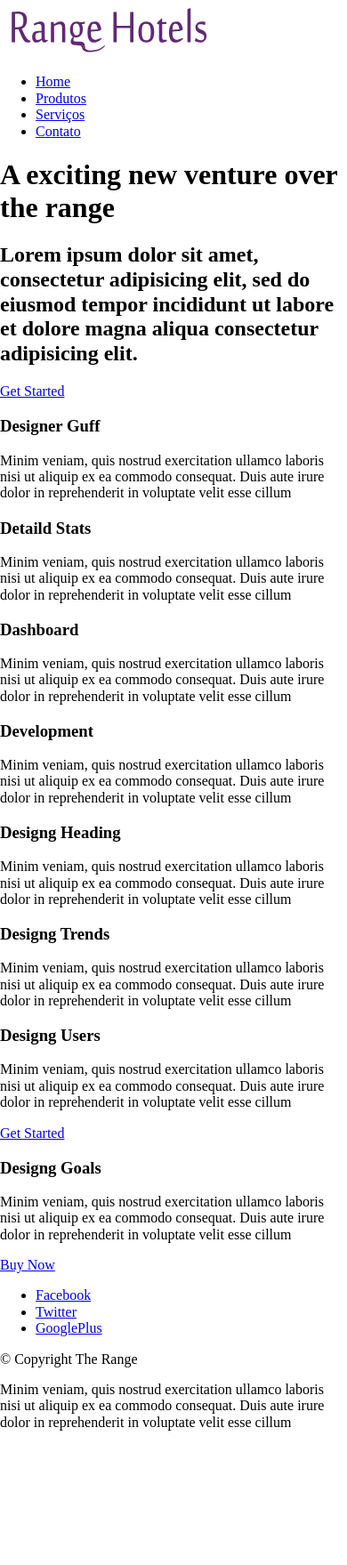
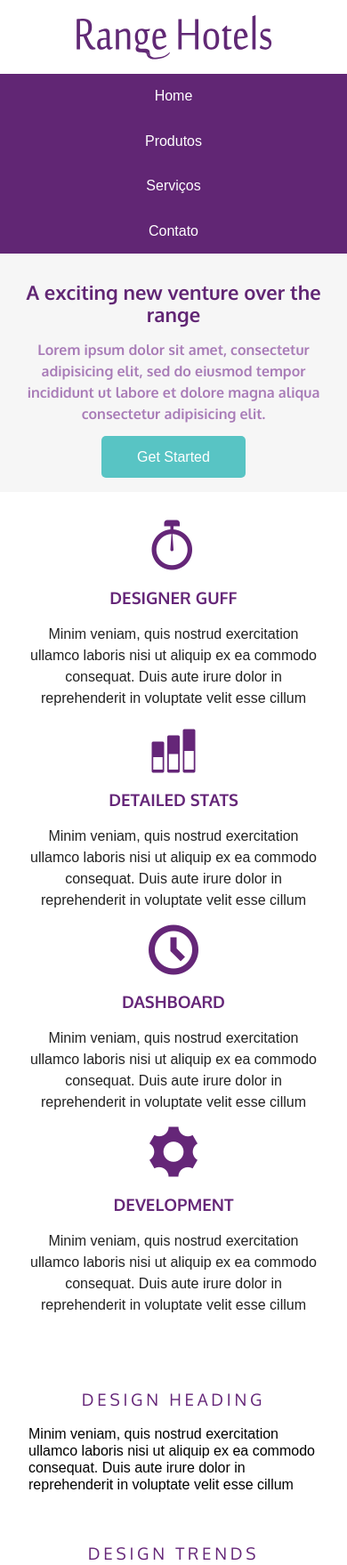
Before and after one commit to Guitomesz/RangeHotels, a plain HTML site: page index.html in a window 390 px wide. Shown: the top 1759 px of the page at 89% size. Before the commit the page ends 1624 px from the top, so only its background shows below. Drawn offline with Linux system fonts and the light colour scheme.

Commit message:
site base antes de ser responsivo

```diff
--- a/css/EstiloRangeHotels.css
+++ b/css/EstiloRangeHotels.css
@@ -1,5 +1,146 @@
-body{
+@charset "UTF-8";
+
+html{
+    font-family: sans-serif;
 }
 
-nav{
+h1, h2, h3, h4, h5 ,h6{
+    font-family: "Oxygen";
+
 }
+
+.top-header{
+    text-align: center;
+}
+
+.top-header-logo{
+    margin: 0.5em;
+}
+
+.top-nav{
+    background: #612674;
+    text-align: center;
+
+}
+
+.top-nav ul{
+    list-style: none;
+    margin: 0;
+    padding: 0;
+}
+
+.top-nav a{
+    color: white;
+    text-decoration: none;
+    display: block;
+    padding: 1em;
+}
+
+.top-nav a:hover{
+    background: #7c3792;
+}
+
+.top-content{
+    padding: 1em;
+    text-align: center;
+    background: #f6f6f6;
+}
+
+.top-content-title{
+    color: #612674;
+    font-size: 1.375em;
+    /* (22/16=1.375) */
+    margin: 1.375;
+
+}
+
+.top-content-subtitle{
+    color: #a87bb7;
+    font-size: 1em;
+    line-height: 1.5em;
+}
+
+.middle-content{
+    text-align: center;
+    margin: 2em;
+}
+
+.middle-content p{
+    line-height: 1.5em;
+    color: #222;
+}
+
+.middle-content span[class^=icon]{
+    font-size: 3.5em;
+    color: #652678;
+}
+
+.middle-content-title{
+    text-align: center;
+    color: #652678;
+    text-transform: uppercase;
+}
+
+.main-content{
+    padding: 2em;
+}
+
+.main-content p{
+    line-height: 1.2em;
+}
+
+.main-content-arcticle{
+    margin-bottom: 3.5em;
+}
+
+.main-content-title{
+    letter-spacing: 0.2em;
+    text-align: center;
+    color: #652678;
+    text-transform: uppercase;
+    font-weight: normal;
+}
+
+.footer{
+    background: #25303e;
+    color: #83969f;
+    text-align: center;
+    padding-bottom: 2em;
+}
+
+.footer-menushare{
+    background: #303d4c;
+    padding: 0.5em;
+}
+
+.footer-menushare li{
+    display: inline-block;
+    margin: 0em 1em;
+}
+
+.footer-menushare a{
+    font-size: 1.1em;
+    text-decoration: none;
+    color: white;
+}
+
+.btn{
+    display: inline-block;
+    padding: 0.9em 2.5em;
+    background: #58c4c4;
+    border-radius: 5px;
+    color: white;
+    text-decoration: none;
+}
+
+.btn:hover{
+    background: #37a0a0;
+}
+
+.hidden{
+    width: 0;
+    height: 0;
+    overflow: hidden;
+    display: block;
+    opacity: 0;
+}
--- /dev/null
+++ b/demo-files/demo.css
@@ -0,0 +1,151 @@
+body {
+  padding: 0;
+  margin: 0;
+  font-family: sans-serif;
+  font-size: 1em;
+  line-height: 1.5;
+  color: #555;
+  background: #fff;
+}
+h1 {
+  font-size: 1.5em;
+  font-weight: normal;
+}
+small {
+  font-size: .66666667em;
+}
+a {
+  color: #e74c3c;
+  text-decoration: none;
+}
+a:hover, a:focus {
+  box-shadow: 0 1px #e74c3c;
+}
+.bshadow0, input {
+  box-shadow: inset 0 -2px #e7e7e7;
+}
+input:hover {
+  box-shadow: inset 0 -2px #ccc;
+}
+input, fieldset {
+  font-family: sans-serif;
+  font-size: 1em;
+  margin: 0;
+  padding: 0;
+  border: 0;
+}
+input {
+  color: inherit;
+  line-height: 1.5;
+  height: 1.5em;
+  padding: .25em 0;
+}
+input:focus {
+  outline: none;
+  box-shadow: inset 0 -2px #449fdb;
+}
+.glyph {
+  font-size: 16px;
+  width: 15em;
+  padding-bottom: 1em;
+  margin-right: 4em;
+  margin-bottom: 1em;
+  float: left;
+  overflow: hidden;
+}
+.liga {
+  width: 80%;
+  width: calc(100% - 2.5em);
+}
+.talign-right {
+  text-align: right;
+}
+.talign-center {
+  text-align: center;
+}
+.bgc1 {
+  background: #f1f1f1;
+}
+.fgc1 {
+  color: #999;
+}
+.fgc0 {
+  color: #000;
+}
+p {
+  margin-top: 1em;
+  margin-bottom: 1em;
+}
+.mvm {
+  margin-top: .75em;
+  margin-bottom: .75em;
+}
+.mtn {
+  margin-top: 0;
+}
+.mtl, .mal {
+  margin-top: 1.5em;
+}
+.mbl, .mal {
+  margin-bottom: 1.5em;
+}
+.mal, .mhl {
+  margin-left: 1.5em;
+  margin-right: 1.5em;
+}
+.mhmm {
+  margin-left: 1em;
+  margin-right: 1em;
+}
+.mls {
+  margin-left: .25em;
+}
+.ptl {
+  padding-top: 1.5em;
+}
+.pbs, .pvs {
+  padding-bottom: .25em;
+}
+.pvs, .pts {
+  padding-top: .25em;
+}
+.unit {
+  float: left;
+}
+.unitRight {
+  float: right;
+}
+.size1of2 {
+  width: 50%;
+}
+.size1of1 {
+  width: 100%;
+}
+.clearfix:before, .clearfix:after {
+  content: " ";
+  display: table;
+}
+.clearfix:after {
+  clear: both;
+}
+.hidden-true {
+  display: none;
+}
+.textbox0 {
+  width: 3em;
+  background: #f1f1f1;
+  padding: .25em .5em;
+  line-height: 1.5;
+  height: 1.5em;
+}
+#testDrive {
+  display: block;
+  padding-top: 24px;
+  line-height: 1.5;
+}
+.fs0 {
+  font-size: 16px;
+}
+.fs1 {
+  font-size: 32px;
+}
--- a/index.html
+++ b/index.html
@@ -7,12 +7,13 @@
     <link rel="stylesheet" type="text/css" href="/css/EstiloRangeHotels.css">
     <link rel="stylesheet" type="text/css" href="/css/normalize.css">
     <link rel="stylesheet" type="text/css" href="/css/print.css">
+    <link rel="stylesheet" type="text/css" href="/style.css">
 </head>
 
 <body>
-    <header>
-        <img src="/images/logo_mob.svg" alt="logotipo range hotels">
-        <nav>
+    <header class="top-header">
+        <img class="top-header-logo" src="/images/logo_mob.svg" alt="logotipo range hotels">
+        <nav class="top-nav">
             <ul>
                 <li><a href="#">Home</a></li>
                 <li><a href="#">Produtos</a></li>
@@ -22,41 +23,46 @@
         </nav>
     </header>
 
-    <section>
+    <section class="top-content">
 
-        <h1>A exciting new venture over the range</h1>
+        <h1 class="top-content-title">A exciting new venture over the range</h1>
 
-        <h2>Lorem ipsum dolor sit amet, consectetur adipisicing elit, sed do eiusmod tempor incididunt ut labore et dolore magna aliqua consectetur adipisicing elit.</h2>
+        <h2 class="top-content-subtitle">Lorem ipsum dolor sit amet, consectetur adipisicing elit, sed do eiusmod tempor incididunt ut labore et dolore magna aliqua consectetur adipisicing elit.</h2>
 
-        <a href="#">Get Started</a>
+        <a class="btn" href="#">Get Started</a>
 
     </section>
 
-    <section>
+    <section class="middle-content">
 
         <article>
-            <h3>Designer Guff</h3>
+
+            <span class="icon-stopwatch"></span>
+            <h3 class="middle-content-title">Designer Guff</h3>
             <p>
                 Minim veniam, quis nostrud exercitation ullamco laboris nisi ut aliquip ex ea commodo consequat. Duis aute irure dolor in reprehenderit in voluptate velit esse cillum
             </p>
         </article>
 
         <article>
-            <h3>Detaild Stats</h3>
+            <span class="icon-stats-bars2"></span>
+            <h3 class="middle-content-title" class="middle-content-title">Detailed Stats</h3>
             <p>
                 Minim veniam, quis nostrud exercitation ullamco laboris nisi ut aliquip ex ea commodo consequat. Duis aute irure dolor in reprehenderit in voluptate velit esse cillum
             </p>
         </article>
 
         <article>
-            <h3>Dashboard</h3>
+            <span class="icon-clock"></span>
+            <h3 class="middle-content-title">Dashboard</h3>
             <p>
                 Minim veniam, quis nostrud exercitation ullamco laboris nisi ut aliquip ex ea commodo consequat. Duis aute irure dolor in reprehenderit in voluptate velit esse cillum
             </p>
         </article>
 
         <article>
-            <h3>Development</h3>
+            <span class="icon-cog"></span>
+            <h3 class="middle-content-title">Development</h3>
             <p>
                 Minim veniam, quis nostrud exercitation ullamco laboris nisi ut aliquip ex ea commodo consequat. Duis aute irure dolor in reprehenderit in voluptate velit esse cillum
             </p>
@@ -64,44 +70,47 @@
 
     </section>
 
-    <section>
+    <section class="main-content">
 
-        <article>
-            <h3>Designg Heading</h3>
+        <article class="main-content-arcticle">
+            <h3 class="main-content-title">Design Heading</h3>
             <p>
                 Minim veniam, quis nostrud exercitation ullamco laboris nisi ut aliquip ex ea commodo consequat. Duis aute irure dolor in reprehenderit in voluptate velit esse cillum
             </p>
         </article>
 
-        <article>
-            <h3>Designg Trends</h3>
+        <article class="main-content-arcticle">
+
+            <h3 class="main-content-title">Design Trends</h3>
             <p>
                 Minim veniam, quis nostrud exercitation ullamco laboris nisi ut aliquip ex ea commodo consequat. Duis aute irure dolor in reprehenderit in voluptate velit esse cillum
             </p>
         </article>
 
-        <article>
-            <h3>Designg Users</h3>
+                <article class="main-content-arcticle">
+
+            <h3 class="main-content-title">Design Users</h3>
             <p>
                 Minim veniam, quis nostrud exercitation ullamco laboris nisi ut aliquip ex ea commodo consequat. Duis aute irure dolor in reprehenderit in voluptate velit esse cillum
             </p>
-            <a href="#">Get Started</a>
+            <a class="btn" href="#">Get Started</a>
         </article>
 
-        <article>
-            <h3>Designg Goals</h3>
+                <article class="main-content-arcticle">
+
+            <h3 class="main-content-title">Design Goals</h3>
             <p>
                 Minim veniam, quis nostrud exercitation ullamco laboris nisi ut aliquip ex ea commodo consequat. Duis aute irure dolor in reprehenderit in voluptate velit esse cillum
             </p>
-            <a href="#">Buy Now</a>
+            <a class="btn" href="#">Buy Now</a>
         </article>
     </section>
 
-    <footer>
-        <ul>
-            <li><a href="#">Facebook</a></li>
-            <li><a href="#">Twitter</a></li>
-            <li><a href="#">GooglePlus</a></li>
+    <footer class="footer">
+        <ul class="footer-menushare">
+            <li><a class="icon-facebook" href="#"><span class="hidden">Facebook</span></a></li>
+            <li><a class="icon-twitter" href="#"><span class="hidden">Twitter</span></a></li>
+            <li><a class="icon-google-plus" href="#"><span class="hidden">GooglePlus</span></a></li>
         </ul>
         <p> &copy; Copyright The Range</p>
         <p>Minim veniam, quis nostrud exercitation ullamco laboris nisi ut aliquip ex ea commodo consequat. Duis aute irure dolor in reprehenderit in voluptate velit esse cillum</p>
--- /dev/null
+++ b/style.css
@@ -0,0 +1,51 @@
+@font-face {
+  font-family: 'icomoon';
+  src:  url('fonts/icomoon.eot?gcihtc');
+  src:  url('fonts/icomoon.eot?gcihtc#iefix') format('embedded-opentype'),
+    url('fonts/icomoon.ttf?gcihtc') format('truetype'),
+    url('fonts/icomoon.woff?gcihtc') format('woff'),
+    url('fonts/icomoon.svg?gcihtc#icomoon') format('svg');
+  font-weight: normal;
+  font-style: normal;
+  font-display: block;
+}
+
+[class^="icon-"], [class*=" icon-"] {
+  /* use !important to prevent issues with browser extensions that change fonts */
+  font-family: 'icomoon' !important;
+  speak: never;
+  font-style: normal;
+  font-weight: normal;
+  font-variant: normal;
+  text-transform: none;
+  line-height: 1;
+
+  /* Better Font Rendering =========== */
+  -webkit-font-smoothing: antialiased;
+  -moz-osx-font-smoothing: grayscale;
+}
+
+.icon-clock:before {
+  content: "\e94e";
+}
+.icon-stopwatch:before {
+  content: "\e952";
+}
+.icon-cog:before {
+  content: "\e994";
+}
+.icon-stats-bars2:before {
+  content: "\e99d";
+}
+.icon-circle-right:before {
+  content: "\ea42";
+}
+.icon-google-plus:before {
+  content: "\ea8b";
+}
+.icon-facebook:before {
+  content: "\ea90";
+}
+.icon-twitter:before {
+  content: "\ea96";
+}
```
Also changed, not shown: demo-files/demo.js (added, +30 -0 lines), demo.html (added, +150 -0 lines), selection.json (added, +1 -0 lines), Read Me.txt (added), fonts/icomoon.ttf (added), fonts/icomoon.woff (added), 2 other files.
